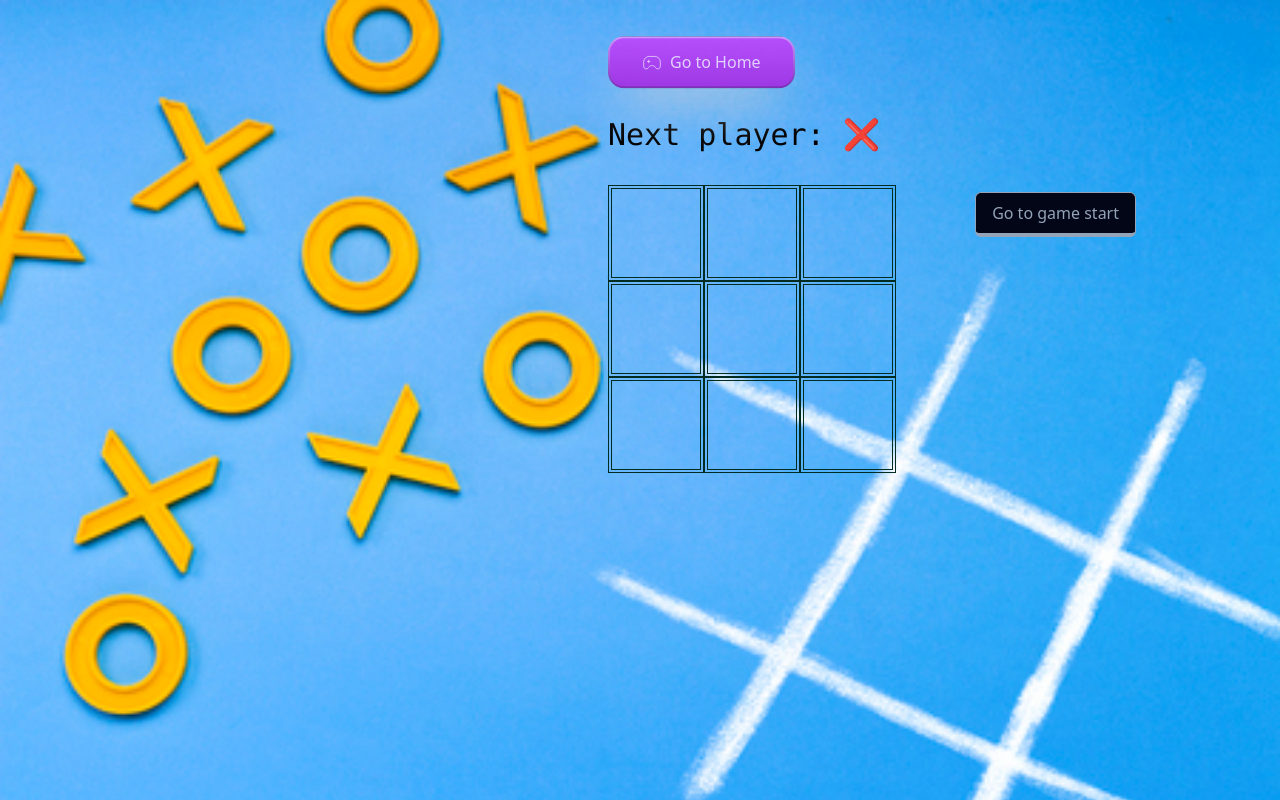
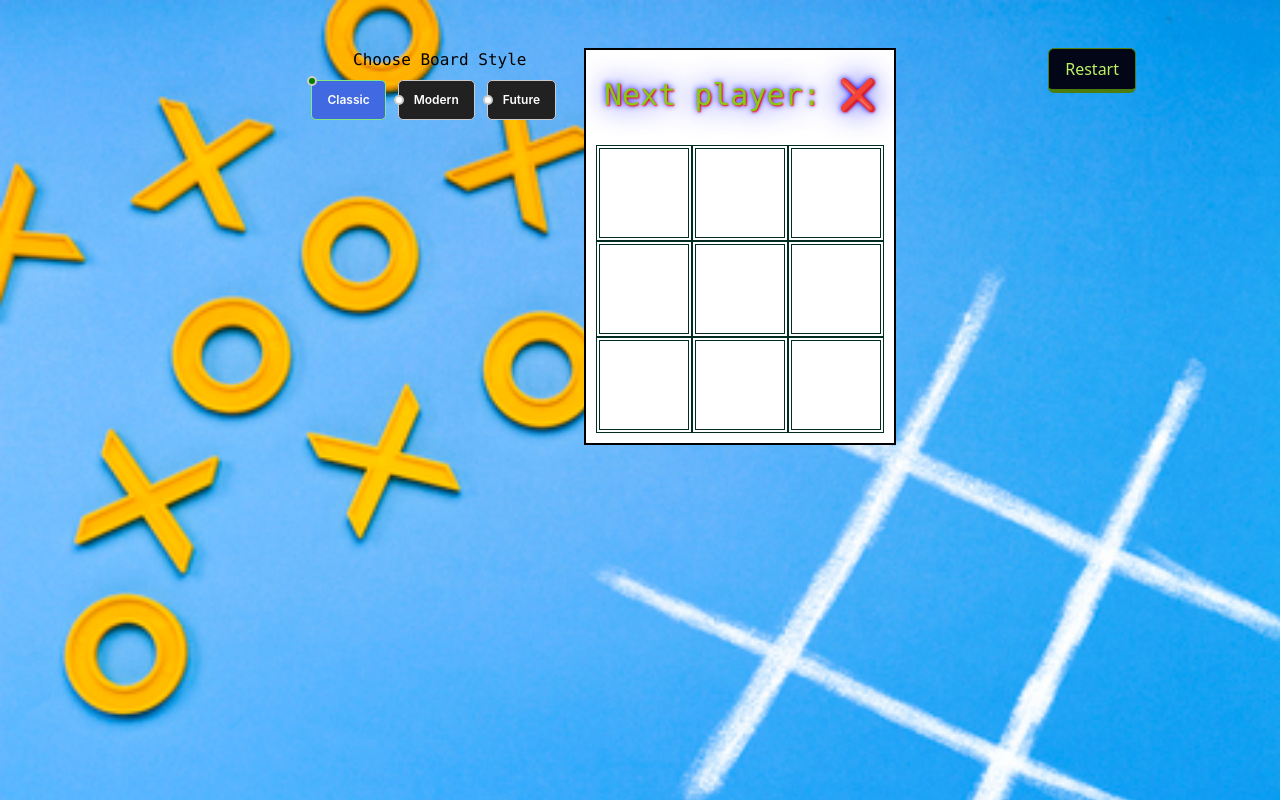
Before and after one commit to igorliotta/react-tic-toc-toe, a React (Vite) app: page / in a window 1280 px wide. Both pictures are taken after a click on the button "Play Game". Built offline with nearby package versions, Linux system fonts and the light colour scheme.

Commit message:
Fix: style

```diff
--- a/index.html
+++ b/index.html
@@ -3,6 +3,7 @@
   <head>
     <meta charset="UTF-8" />
     <link rel="icon" type="image/svg+xml" href="/vite.svg" />
+    <script src="https://kit.fontawesome.com/aa4f9fed4f.js" crossorigin="anonymous"></script>
     <meta name="viewport" content="width=device-width, initial-scale=1.0" />
     <script src="https://cdn.tailwindcss.com"></script>
     <title>Tic Tac Toe</title>
--- a/src/assets/components/Board.jsx
+++ b/src/assets/components/Board.jsx
@@ -1,8 +1,11 @@
 import Square from "./Square";
+import "../styles/App.css";
 
-function Board({ xIsNext, squares, onPlay }) {
+function Board({ xIsNext, squares, onPlay, boardStyle }) {
   // const [xIsNext, setXIsNext] = useState(true);
   // const [squares, setSquares] = useState(Array(9).fill(null));
+
+
 
   const winner = calculateWinner(squares);
   let status;
@@ -10,6 +13,26 @@ function Board({ xIsNext, squares, onPlay }) {
     status = "Winner: " + winner;
   } else {
     status = "Next player: " + (xIsNext ? "❌" : "○");
+  }
+
+  function calculateWinner(squares) {
+    const lines = [
+      [0, 1, 2],
+      [3, 4, 5],
+      [6, 7, 8],
+      [0, 3, 6],
+      [1, 4, 7],
+      [2, 5, 8],
+      [0, 4, 8],
+      [2, 4, 6],
+    ];
+    for (let i = 0; i < lines.length; i++) {
+      const [a, b, c] = lines[i];
+      if (squares[a] && squares[a] === squares[b] && squares[a] === squares[c]) {
+        return squares[a];
+      }
+    }
+    return null;
   }
 
   function handleClick(i) {
@@ -26,53 +49,26 @@ function Board({ xIsNext, squares, onPlay }) {
   }
 
   return (
-    <>
-      <div>
-      <div className="status text-3xl mt-4 mb-8">
-        <span className="font-mono">{status}</span>
+    <div className={`board ${boardStyle === "classic" ? "style-classic" : boardStyle === "modern" ? "style-modern" : "style-future"}`}>
+      <div className="status text-3xl mt-4 mb-8 text-white text-center">
+        <span className="font-mono text-lime-500 winner-shadow">{status}</span>
       </div>
-     <div className="animate-jump-in">
-     <div className="board-row flex">
-        <Square value={squares[0]} onSquareClick={() => handleClick(0)} />
-        <Square value={squares[1]} onSquareClick={() => handleClick(1)} />
-        <Square value={squares[2]} onSquareClick={() => handleClick(2)} />
+      <div className="board-rows">
+        {[0, 1, 2].map(row => (
+          <div key={row} className="board-row">
+            {[0, 1, 2].map(col => (
+              <Square
+                key={col}
+                value={squares[row * 3 + col]}
+                onSquareClick={() => handleClick(row * 3 + col)}
+                className={boardStyle === "classic" ? "style-classic" : "style-modern"}
+              />
+            ))}
+          </div>
+        ))}
       </div>
-
-      <div className="board-row flex">
-        <Square value={squares[3]} onSquareClick={() => handleClick(3)} />
-        <Square value={squares[4]} onSquareClick={() => handleClick(4)} />
-        <Square value={squares[5]} onSquareClick={() => handleClick(5)} />
-      </div>
-
-      <div className="board-row flex">
-        <Square value={squares[6]} onSquareClick={() => handleClick(6)} />
-        <Square value={squares[7]} onSquareClick={() => handleClick(7)} />
-        <Square value={squares[8]} onSquareClick={() => handleClick(8)} />
-      </div>
-     </div>
-      </div>
-    </>
+    </div>
   );
 }
 
-function calculateWinner(squares) {
-  const lines = [
-    [0, 1, 2],
-    [3, 4, 5],
-    [6, 7, 8],
-    [0, 3, 6],
-    [1, 4, 7],
-    [2, 5, 8],
-    [0, 4, 8],
-    [2, 4, 6],
-  ];
-  for (let i = 0; i < lines.length; i++) {
-    const [a, b, c] = lines[i];
-    if (squares[a] && squares[a] === squares[b] && squares[a] === squares[c]) {
-      return squares[a];
-    }
-  }
-  return null;
-}
-
 export default Board;
--- a/src/assets/components/Game.jsx
+++ b/src/assets/components/Game.jsx
@@ -1,5 +1,5 @@
+import { useState } from "react";
 import Board from "./Board";
-import { useState } from "react";
 import Image from "../images/tris-2.jpeg";
 
 export default function Game() {
@@ -9,13 +9,13 @@ export default function Game() {
   const currentSquares = history[currentMove];
   const [gameStarted, setGameStarted] = useState(false);
   const [gameReset, setGameReset] = useState(false);
+  const [boardStyle, setBoardStyle] = useState("classic"); // Stile predefinito
 
   function handlePlay(nextSquares) {
     const nextHistory = [...history.slice(0, currentMove + 1), nextSquares];
     setHistory(nextHistory);
     setCurrentMove(nextHistory.length - 1);
     setGameStarted(true);
-    // setXIsNext(!xIsNext);
   }
 
   function handleReset() {
@@ -28,7 +28,6 @@ export default function Game() {
 
   function jumpTo(nextMove) {
     setCurrentMove(nextMove);
-    // setXIsNext(nextMove % 2 === 0);
   }
 
   const moves = history.map((squares, move) => {
@@ -36,86 +35,94 @@ export default function Game() {
     if (move > 0) {
       description = "Go to move #" + move;
     } else {
-      description = "Go to game start";
+      description = "Restart";
     }
     return (
-      <>
       <li key={move}>
-          {/* <button onClick={() => jumpTo(move)}>{description}</button> */}
         <button
           onClick={() => jumpTo(move)}
-            className="bg-slate-950 text-slate-400 border border-slate-400 border-b-4 font-medium overflow-hidden relative px-4 py-2 rounded-md hover:brightness-150 hover:border-t-4 hover:border-b active:opacity-75 outline-none duration-300 group"
+          className="bg-slate-950 border border-lime-700 border-b-4 font-medium overflow-hidden relative px-4 py-2 rounded-md hover:brightness-150 hover:border-t-4 hover:border-b active:opacity-75 outline-none duration-300 group text-lime-300 mb-2"
         >
-            <span className="bg-slate-400 shadow-slate-400 absolute -top-[150%] left-0 inline-flex w-80 h-[5px] rounded-md opacity-50 group-hover:top-[150%] duration-500 shadow-[0_0_10px_10px_rgba(0,0,0,0.3)]"></span>
+          <span className="bg-slate-400 shadow-lime-700 absolute -top-[150%] left-0 inline-flex w-80 h-[5px] rounded-md opacity-50 group-hover:top-[150%] duration-500 shadow-[0_0_10px_10px_rgba(0,0,0,0.3)] text-lime-300"></span>
           {description}
         </button>
       </li>
-      </>
     );
   });
 
   return (
-    <>
     <div
       className="w-screen h-screen bg-no-repeat bg-cover relative"
       style={{ backgroundImage: `url(${Image})` }}
     >
-        <div className="game flex gap-5">
-          <div className="game-board absolute right-96 mt-12">
+      <div className="game flex gap-5 text-center">
+        <div className="game-board absolute right-96 mt-12 flex gap-4">
+
           {/* Bottone play game */}
           {!gameStarted && (
             <button
-                onClick={() => setGameStarted(true)} // Imposta lo stato del gioco su "true" al click
-                className="relative cursor-pointer opacity-90 hover:opacity-100 transition-opacity p-[2px] bg-black rounded-[16px] bg-gradient-to-t from-[#8122b0] to-[#dc98fd] active:scale-95 absolute righr-5 animate-bounce shadow-2xl shadow-zinc-300"
+              onClick={() => setGameStarted(true)}
+              className="relative cursor-pointer opacity-90 hover:opacity-100 transition-opacity p-[2px] bg-black rounded-[16px] bg-gradient-to-t from-[#8122b0] to-[#dc98fd] active:scale-95 absolute righr-5 animate-bounce shadow-2xl shadow-zinc-300 h-10"
             >
               <span className="w-full h-full flex items-center gap-2 px-8 py-3 bg-[#B931FC] text-[#f1d5fe] rounded-[14px] bg-gradient-to-t from-[#a62ce2] to-[#c045fc]">
-                  <svg
-                    stroke="currentColor"
-                    fill="none"
-                    className="w-5 h-5 stroke-linecap-round stroke-linecap-round stroke-linejoin-round stroke-width"
-                    viewBox="0 0 24 24"
-                    xmlns="http://www.w3.org/2000/svg"
-                  >
-                    <path d="M8 13V9m-2 2h4m5-2v.001M18 12v.001m4-.334v5.243a3.09 3.09 0 0 1-5.854 1.382L16 18a3.618 3.618 0 0 0-3.236-2h-1.528c-1.37 0-2.623.774-3.236 2l-.146.292A3.09 3.09 0 0 1 2 16.91v-5.243A6.667 6.667 0 0 1 8.667 5h6.666A6.667 6.667 0 0 1 22 11.667Z"></path>
-                  </svg>
+              <i className="fa-solid fa-gamepad"></i>
                 Play Game
               </span>
             </button>
           )}
           {gameStarted && (
-              <button
-                onClick={handleReset} // Chiamata alla funzione di reset del gioco
-                className="relative cursor-pointer opacity-90 hover:opacity-100 transition-opacity p-[2px] bg-black rounded-[16px] bg-gradient-to-t from-[#8122b0] to-[#dc98fd] active:scale-95 absolute righr-5 animate-bounce shadow-2xl shadow-zinc-300"
-              >
-                <span className="w-full h-full flex items-center gap-2 px-8 py-3 bg-[#B931FC] text-[#f1d5fe] rounded-[14px] bg-gradient-to-t from-[#a62ce2] to-[#c045fc]">
-                  <svg
-                    stroke="currentColor"
-                    fill="none"
-                    className="w-5 h-5 stroke-linecap-round stroke-linecap-round stroke-linejoin-round stroke-width"
-                    viewBox="0 0 24 24"
-                    xmlns="http://www.w3.org/2000/svg"
-                  >
-                    <path d="M8 13V9m-2 2h4m5-2v.001M18 12v.001m4-.334v5.243a3.09 3.09 0 0 1-5.854 1.382L16 18a3.618 3.618 0 0 0-3.236-2h-1.528c-1.37 0-2.623.774-3.236 2l-.146.292A3.09 3.09 0 0 1 2 16.91v-5.243A6.667 6.667 0 0 1 8.667 5h6.666A6.667 6.667 0 0 1 22 11.667Z"></path>
-                  </svg>
-                  Go to Home
-                </span>
-              </button>
-            )}
-            {gameStarted && (
+            <>
+            {/* Selettore di stile */}
+
+          <div className="mb-4 font-mono">
+           <p className="mb-2">Choose Board Style</p>
+            <div className="mb-4 radio-input">
+              <input
+                value="classic"
+                name="board-style"
+                id="classic"
+                type="radio"
+                checked={boardStyle === "classic"}
+                onChange={(e) => setBoardStyle(e.target.value)}
+              />
+              <label htmlFor="classic">Classic</label>
+              <input
+                value="modern"
+                name="board-style"
+                id="modern"
+                type="radio"
+                checked={boardStyle === "modern"}
+                onChange={(e) => setBoardStyle(e.target.value)}
+              />
+              <label htmlFor="modern">Modern</label>
+              <input
+                value="future"
+                name="board-style"
+                id="future"
+                type="radio"
+                checked={boardStyle === "future"}
+                onChange={(e) => setBoardStyle(e.target.value)}
+              />
+              <label htmlFor="future">Future</label>
+            </div>
+          </div>
           <Board
               xIsNext={xIsNext}
               squares={currentSquares}
               onPlay={handlePlay}
+              boardStyle={boardStyle}
             />
+            </>
           )}
         </div>
         {gameStarted && (
-            <div className="game-info absolute right-36 top-36 mt-12">
+          <>
+          <div className="game-info absolute right-36 top-0 mt-12">
             <ol>{moves}</ol>
           </div>
+          </>
         )}
       </div>
     </div>
-    </>
   );
 }
--- /dev/null
+++ b/src/assets/styles/App.css
@@ -0,0 +1,153 @@
+.board {
+    display: inline-block;
+    border-spacing: 0;
+    margin-bottom: 20px;
+    border-collapse: collapse;
+  }
+
+  .board-row {
+    display: flex;
+    flex-direction: row;
+  }
+
+  .board-row::after {
+    clear: both;
+    content: "";
+    display: table;
+  }
+
+  .square {
+    background: white;
+    border: 1px solid #999;
+    float: left;
+    font-size: 24px;
+    font-weight: bold;
+    line-height: 34px;
+    height: 34px;
+    margin-right: -1px;
+    margin-top: -1px;
+    padding: 0;
+    text-align: center;
+    width: 34px;
+  }
+
+  /* Input radio */
+
+  .radio-input {
+    display: flex;
+    flex-direction: row;
+    font-family: -apple-system, BlinkMacSystemFont, 'Segoe UI', Roboto, Oxygen, Ubuntu, Cantarell, 'Open Sans', 'Helvetica Neue', sans-serif;
+    font-size: 16px;
+    font-weight: 600;
+    color: white;
+    height: 40px;
+  }
+
+  .radio-input input[type="radio"] {
+    display: none;
+  }
+
+  .radio-input label {
+    display: flex;
+    align-items: center;
+    padding: 15px;
+    border: 1px solid #ccc;
+    background-color: #212121;
+    border-radius: 5px;
+    margin-right: 12px;
+    cursor: pointer;
+    position: relative;
+    transition: all 0.3s ease-in-out;
+    font-size: 12px;
+  }
+
+  .radio-input label:before {
+    content: "";
+    display: block;
+    position: absolute;
+    top: 50%;
+    left: 0;
+    transform: translate(-50%, -50%);
+    width: 10px;
+    height: 10px;
+    border-radius: 50%;
+    background-color: #fff;
+    border: 2px solid #ccc;
+    transition: all 0.3s ease-in-out;
+  }
+
+  .radio-input input[type="radio"]:checked + label:before {
+    background-color: green;
+    top: 0;
+  }
+
+  .radio-input input[type="radio"]:checked + label {
+    background-color: royalblue;
+    color: #fff;
+    border-color: rgb(129, 235, 129);
+    animation: radio-translate 0.5s ease-in-out;
+    height: 40px;
+  }
+
+  @keyframes radio-translate {
+    0% {
+      transform: translateX(0);
+    }
+
+    50% {
+      transform: translateY(-10px);
+    }
+
+    100% {
+      transform: translateX(0);
+    }
+  }
+
+  .square:hover {
+    background: #ddd;
+    cursor: pointer;
+  }
+
+  .winner-shadow {
+    text-shadow: 1px 1px 2px red, 0 0 1em blue, 0 0 0.2em blue;
+  }
+
+  /* Stili per il tabellone classico */
+  .board.style-classic {
+    background-color: white;
+    border: 2px solid black;
+    color: black;
+    padding: 10px;
+  }
+
+  /* Stili per il tabellone moderno */
+  .board.style-modern {
+    background-color: black;
+    border: 2px solid yellowgreen;;
+    color: yellowgreen;
+    padding: 10px;
+  }
+
+  .board.style-future {
+    background-color: #00FFFF;
+    border: 2px solid 	#800080;
+    color: 	#800080;
+    padding: 10px;
+  }
+
+  /* Stili per le caselle del tabellone classico */
+  .square.style-classic {
+    background-color: white;
+    color: black;
+  }
+
+  /* Stili per le caselle del tabellone moderno */
+  .square.style-modern {
+    background-color: black;
+    color: white;
+  }
+
+  .square.style-future {
+    background-color: yellowgreen;
+    color: white;
+  }
```
Lines whose indentation alone changed are shown as unchanged.
